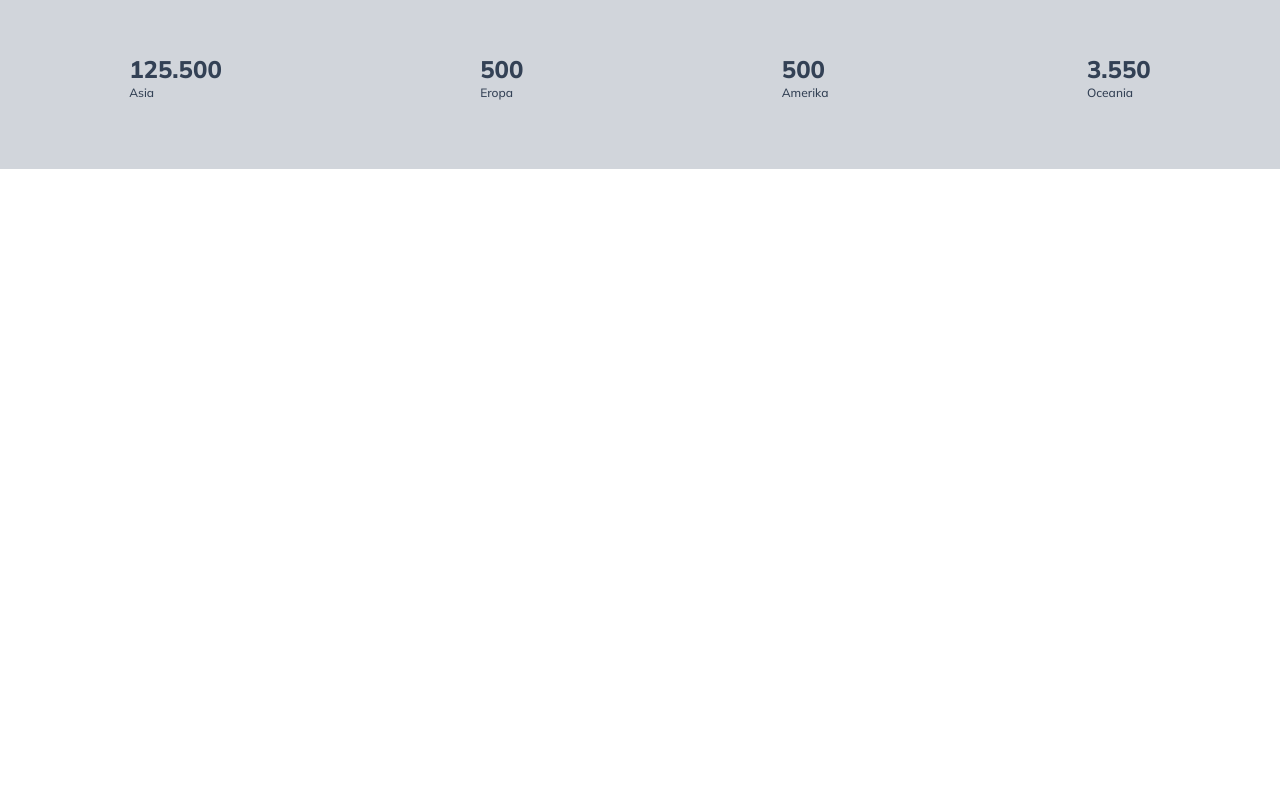
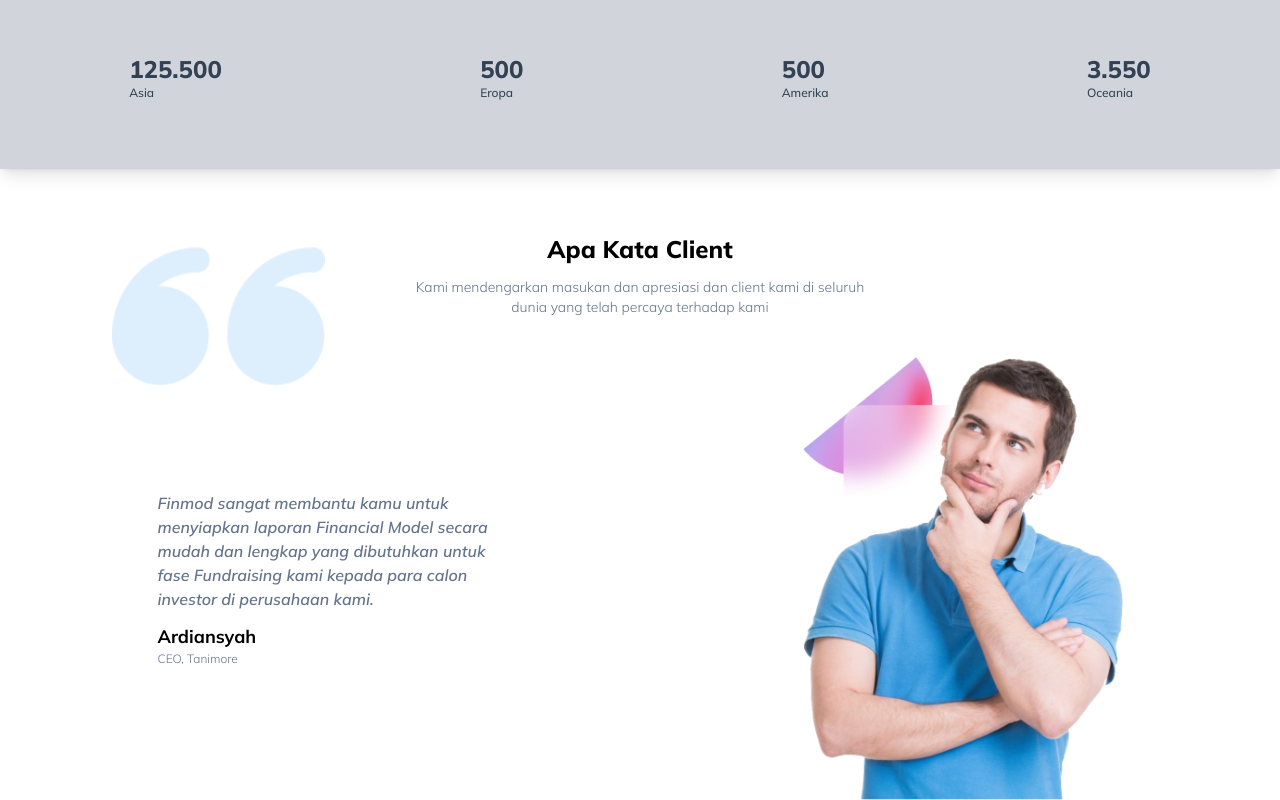
Before and after one commit to Trigha/single-landingPage, a React (Create React App) app: page / in a window 1280 px wide. Shown: the part 2785-3585 px from the top of the page. Before the commit the page ends 2954 px from the top, so only its background shows below. Built offline with nearby package versions, Linux system fonts and the light colour scheme.

Commit message:
add about page section 5

```diff
--- a/src/component/about/about.jsx
+++ b/src/component/about/about.jsx
@@ -9,6 +9,8 @@ import bgAbout from '../../img/Group.png';
 import bgAbout2 from '../../img/Group103.png';
 import bgAbout3 from '../../img/Group3.png';
 import startUp from '../../img/StartupLife.png';
+import imgPeople from '../../img/imagePPL.png';
+import imgCentang from '../../img/close1.png';
 
 function About() {
   return (
@@ -186,6 +188,8 @@ function About() {
           </div>
         </div>
       </div>
+      {/* end section about 1 */}
+
       {/* section about 2 */}
       <div className="hidden lg:block">
         <img
@@ -228,6 +232,8 @@ function About() {
           </button>
         </div>
       </div>
+      {/* end section about 2 */}
+
       {/* section about 3 */}
       <div className="flex ">
         <div className="flex flex-col mx-auto mt-20 md:mt-36 lg:mt-40">
@@ -264,6 +270,8 @@ function About() {
           className="hidden md:block md:mt-20 w-1/3 h-1/2 mx-auto"
         />
       </div>
+      {/* end section about 3 */}
+
       {/* section about 4 */}
       <div className="flex justify-center items-center mt-24">
         <div className="bg-gray-300 shadow-lg w-full h-80 md:h-96 py-10 col-span-1 mx-auto">
@@ -320,6 +328,54 @@ function About() {
           </div>
         </div>
       </div>
+      {/* end section about 4 */}
+
+      {/* section about 5 */}
+      <img
+        src={imgCentang}
+        alt="about"
+        className="hidden md:block md:absolute md:ml-11 lg:ml-16 xl:ml-28 md:mt-10 md:w-1/6 md:h-1/12"
+      />
+      <div className="flex justify-center items-center mt-16">
+        <div className="flex flex-col">
+          <h1 className="font-extrabold text-2xl">Apa Kata Client</h1>
+          <p className="font-light text-sm text-slate-500 mt-3">
+            Kami mendengarkan masukan dan apresiasi dan client kami di seluruh
+          </p>
+          <p className="font-light text-sm text-slate-500">
+            dunia yang telah percaya terhadap kami
+          </p>
+        </div>
+      </div>
+      <div className="flex justify-center md:justify-around items-center mt-10">
+        <div className="flex flex-col">
+          <p className="italic text-center md:text-left font-medium text-md text-slate-500">
+            Finmod sangat membantu kamu untuk
+          </p>
+          <p className="italic text-center md:text-left font-medium text-md text-slate-500">
+            menyiapkan laporan Financial Model secara
+          </p>
+          <p className="italic text-center md:text-left font-medium text-md text-slate-500">
+            mudah dan lengkap yang dibutuhkan untuk
+          </p>
+          <p className="italic text-center md:text-left font-medium text-md text-slate-500">
+            fase Fundraising kami kepada para calon
+          </p>
+          <p className="italic text-center md:text-left font-medium text-md text-slate-500">
+            investor di perusahaan kami.
+          </p>
+          <h1 className="font-bold text-lg mt-3 md:text-left">Ardiansyah</h1>
+          <p className="text-slate-500 font-light text-xs md:text-left">
+            CEO, Tanimore
+          </p>
+        </div>
+        <img
+          src={imgPeople}
+          alt="people"
+          className="hidden md:block w-1/3 h-1/2 md:w-1/4 md:h-1/3"
+        />
+      </div>
+      {/* end section about 5 */}
     </div>
   );
 }
```
Also changed, not shown: src/img/close1.png (renamed from src/img/close 1.png), src/img/imagePPL.png (renamed from src/img/image (2).png).
